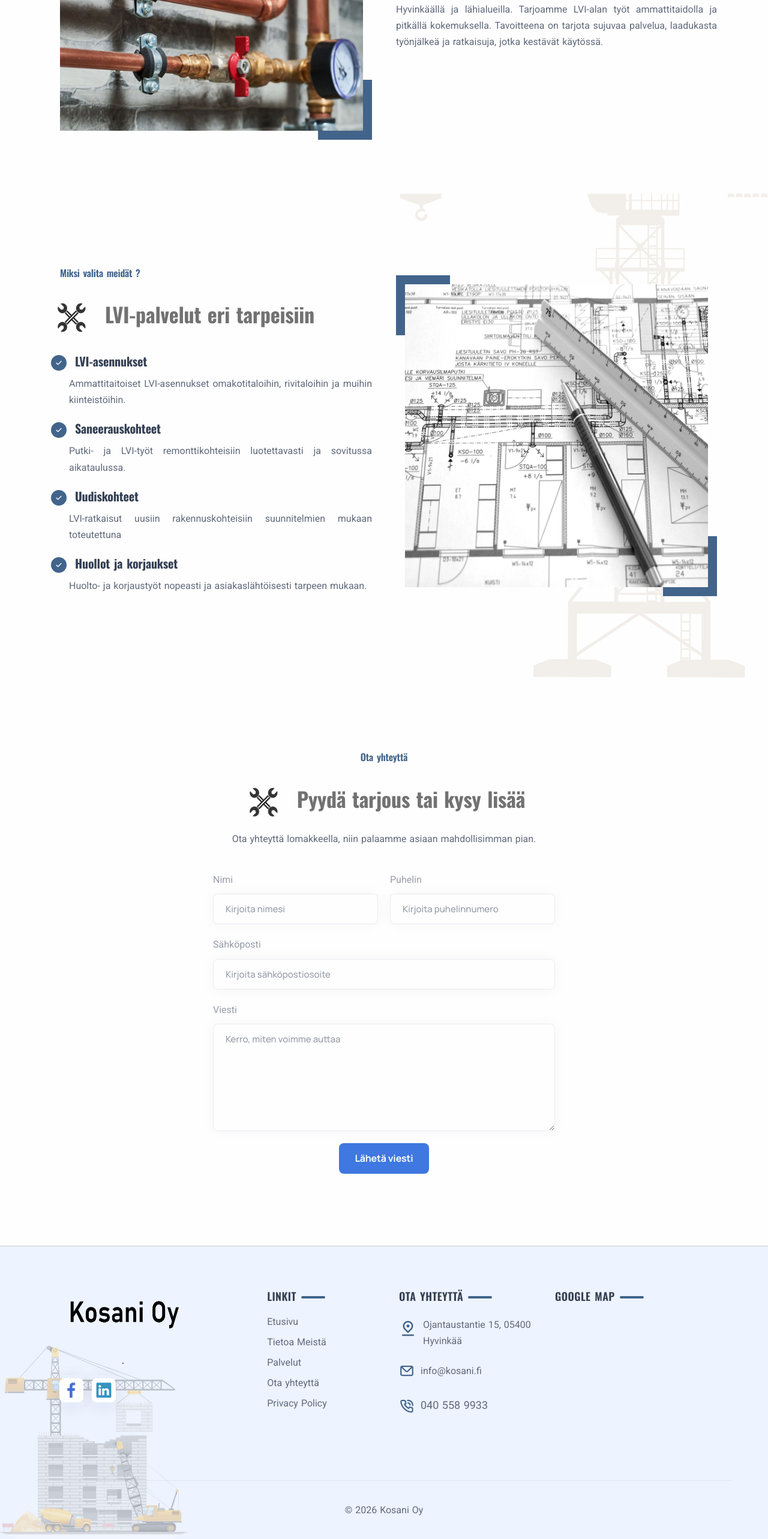
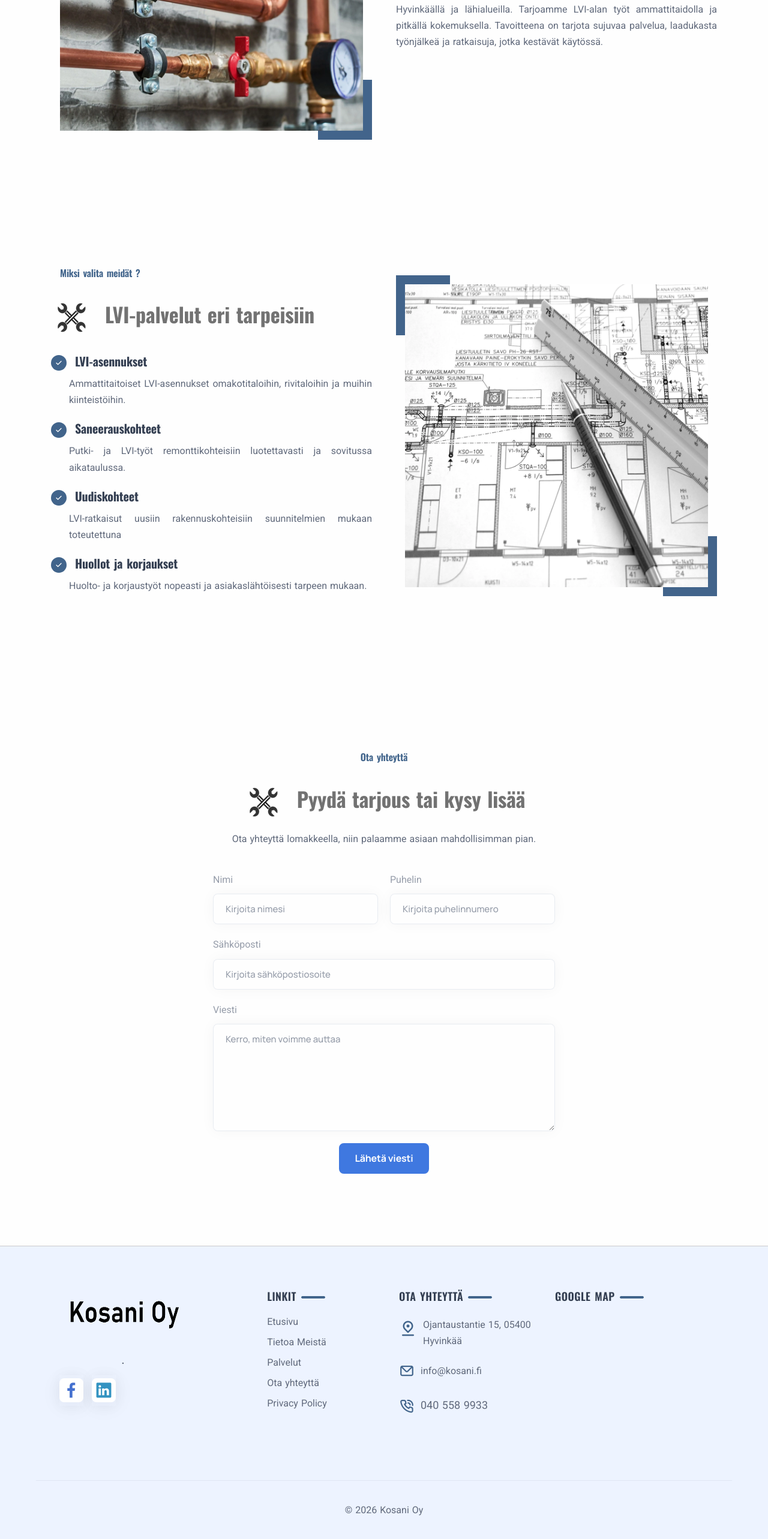
Before and after one commit to KL0NKKU/Kosani, a Next.js app: page / in a window 1280 px wide. Shown: the part 1202-3768 px from the top of the page at 60% size. Built offline with nearby package versions, Linux system fonts and the light colour scheme; grey boxes are pictures that could not be loaded.

Commit message:
päivitys

```diff
--- a/src/styles/style.css
+++ b/src/styles/style.css
@@ -133,8 +133,7 @@ h2 span {
 /* Footer background */
 .footer-bg {
   background:
-    url('/img/bg-3.svg') no-repeat bottom left,
-    #edf3ff;
+   /* url('/img/bg-3.svg') no-repeat bottom left,*/ #edf3ff;
 }
 
 /* Background styles */
@@ -147,7 +146,7 @@ h2 span {
   padding: 15px;
 }
 .whychoose-bg {
-  background-image: url('/img/bg-1.svg');
+  /*background-image: url('/img/bg-1.svg');*/
   background-position: bottom right;
   background-repeat: no-repeat;
 }
```
